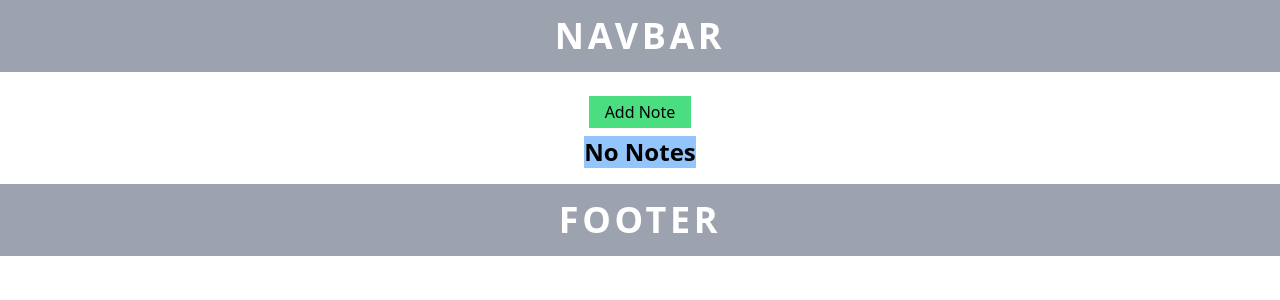
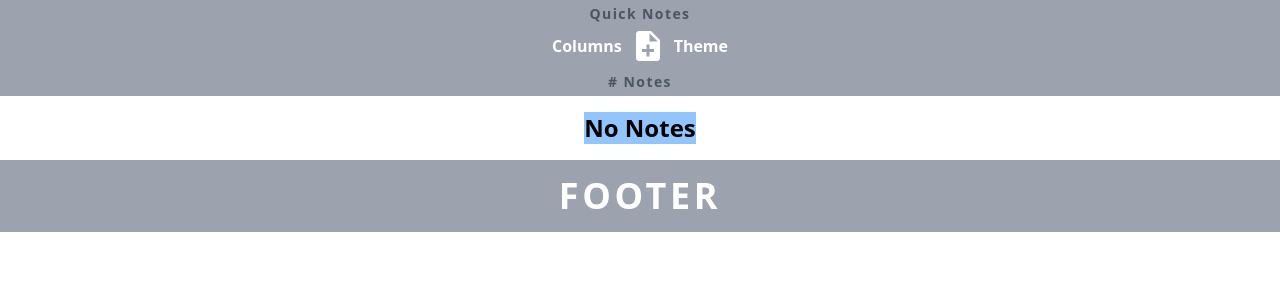
Before and after one commit to csutrick/Quick-Note, a React (Create React App) app: page / in a window 1280 px wide. Shown: the top 300 px of the page. Built offline with nearby package versions, Linux system fonts and the light colour scheme.

Commit message:
Added basic navbar with addNote button

```diff
--- a/src/App.js
+++ b/src/App.js
@@ -3,8 +3,6 @@ import React, { useState, useEffect } from "react";
 import Navbar from "./components/Navbar/index.js";
 import Footer from "./components/Footer/index.js";
 import Note from "./components/Note/index.js";
-
-import addNote from "./util/createNewNote.js";
 
 function App() {
   {/* Stores every user note */}
@@ -17,22 +15,11 @@ function App() {
     setAllNotes(userNotes);
   }, []);
 
-  {/* Add note to local storage */}
-  const createNewNote = () => {
-    const newNote = addNote();
-    setAllNotes(prevNotes => [newNote, ...prevNotes]);
-    console.log("New note added");
-  };
-
   return (
     <main>
-      <Navbar />
+      <Navbar setAllNotes={setAllNotes}/>
+      {/* Note Container */}
       <div className='w-full flex flex-col justify-center items-center my-4'>
-        <button onClick={createNewNote}
-        className='my-2 bg-green-400 px-4 py-1'>
-          Add Note
-        </button>
-        {/* Note Container */}
         {allNotes.length === 0 ? ( // If theres notes or not
             <div className=''>
               <p className='bg-blue-300 text-2xl font-bold'>No Notes</p>
--- a/src/components/Navbar/index.js
+++ b/src/components/Navbar/index.js
@@ -1,9 +1,35 @@
 import React from "react";
 
-const Navbar = () => {
+import addNote from "../../util/createNewNote";
+
+import { MdNoteAdd } from "react-icons/md";
+
+const Navbar = ({ setAllNotes }) => {
+
+    {/* Add note to local storage */}
+    const createNewNote = () => {
+        const newNote = addNote();
+        setAllNotes(prevNotes => [newNote, ...prevNotes]);
+        console.log("New note added");
+    };
+
     return (
-        <nav className='z-50 bg-gray-400 p-4 flex flex-row justify-center items-center'>
-            <h1 className='font-bold text-4xl tracking-widest text-white'>NAVBAR</h1>
+        <nav className='z-40 bg-gray-400 flex flex-col justify-center items-center py-1'>
+            <h1 className='text-sm text-gray-600 font-bold tracking-widest'>Quick Notes</h1>
+            {/* Hold user buttons */}
+            <div className='flex flex-row justify-center items-center mt-1 mb-2'>
+                {/* Change format of user Note */}
+                <h2 className='mr-2 font-bold text-white'>Columns</h2>
+                {/* Create new note */}
+                <button onClick={createNewNote}
+                className='transition-all duration-100 ease-in-out
+                hover:scale-[1.1] active:scale-[1.35]'>
+                    <MdNoteAdd className='text-white text-4xl'/>
+                </button>
+                {/* Toggle light/dark mode */}
+                <h2 className='ml-2 font-bold text-white'>Theme</h2>
+            </div>
+            <h2 className='text-sm text-gray-600 font-bold tracking-widest'># Notes</h2>
         </nav>
     )
 };
```
